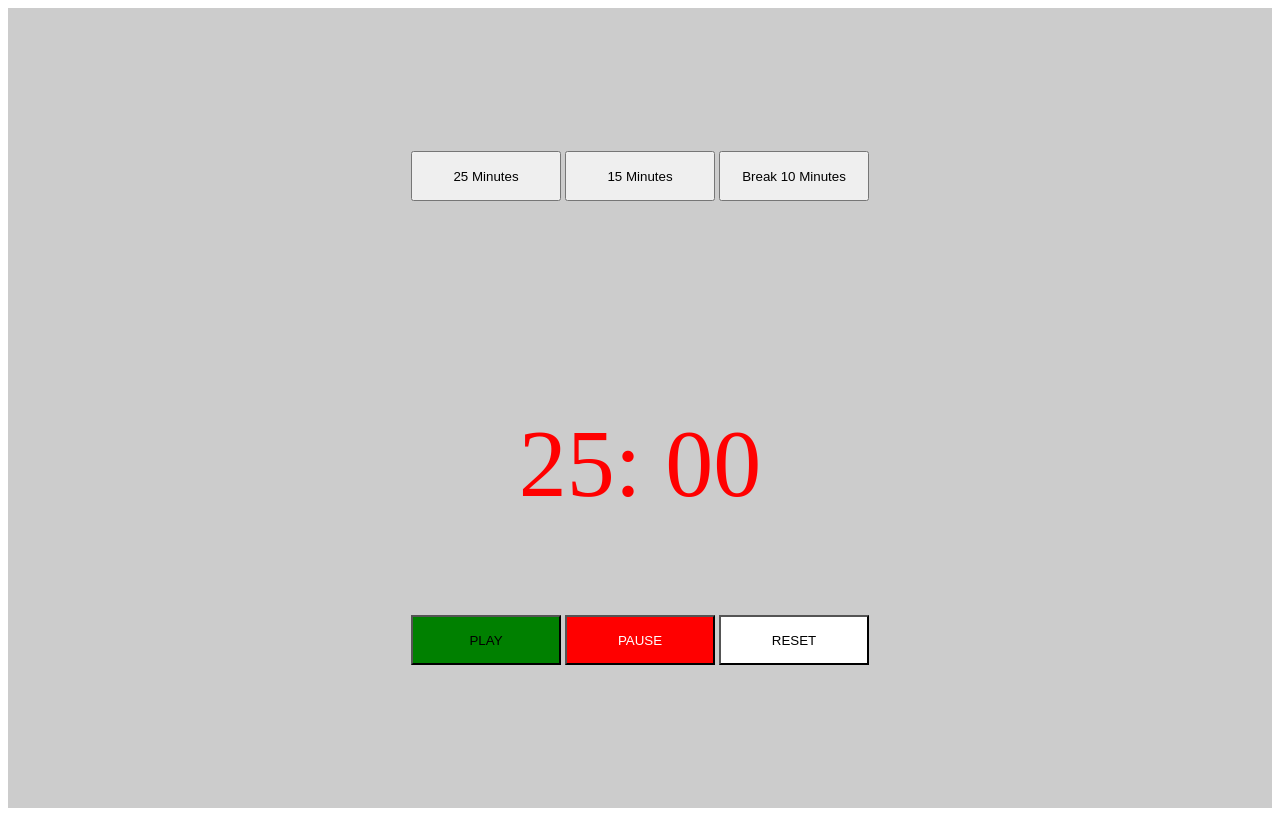
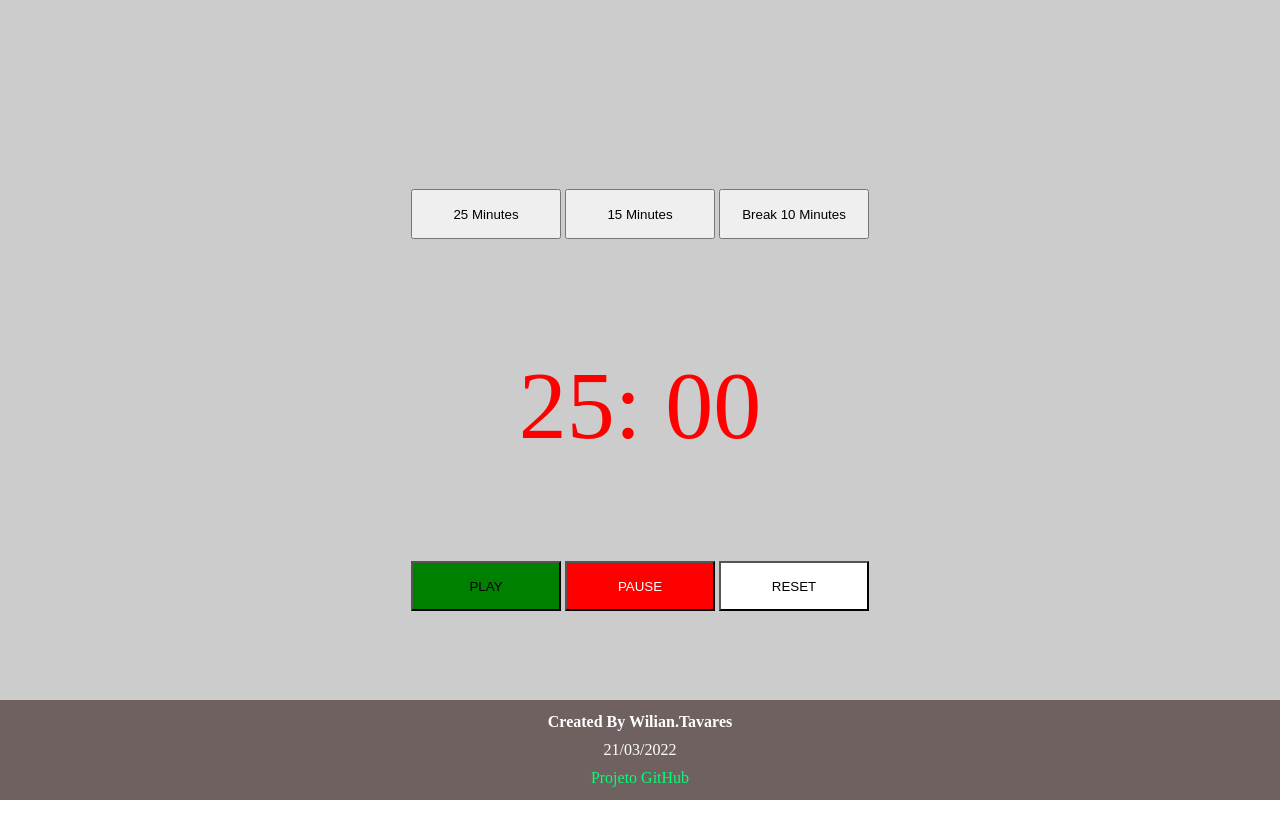
Before and after one commit to wilian-tavares/Contador, a plain HTML site: page index.html in a window 1280 px wide. Drawn offline with Linux system fonts and the light colour scheme.

Commit message:
add footer

```diff
--- a/counter.js
+++ b/counter.js
@@ -38,7 +38,7 @@ function shortBreak() {
     reset();
     minutes = 10;
 
-    document.getElementById('break').innerHTML = 'SHORT BREAK';
+    document.getElementById('break').innerHTML = 'BREAK';
 
     document.getElementById('minutes').innerHTML = minutes + ':';
     document.getElementById('seconds').innerHTML = seconds + '0';
--- a/index.html
+++ b/index.html
@@ -29,6 +29,12 @@
             <button class="reset" onclick="reset()">RESET</button>
         </div>
 
+        <footer>
+            <h4>Created By Wilian.Tavares</h4>
+            <span>21/03/2022</span>
+            <a href="https://github.com/wilian-tavares/Contador">Projeto GitHub</a>
+        </footer>
+
     </div>
     <script src="counter.js"></script>
 </body>
--- a/style.css
+++ b/style.css
@@ -1,6 +1,13 @@
+*{
+    padding: 0;
+    margin: 0;
+    text-decoration: none;
+}
+
 .container {
     background: #ccc;
     height: 100vh;
+
     display: flex;
     justify-content:center;
     align-items: center;
@@ -10,11 +17,21 @@
 .timer {
    font-size: 6rem;
    color: red;
+   margin-bottom: 100px;
 }
+
+.break {
+    text-align: center;
+    color: blue;
+    font-size: 4rem;
+}
+
+
 
 button {
     height: 50px;
     width: 150px;
+
 }
 button.play {
     background-color: green;
@@ -32,9 +49,23 @@ button:hover {
     cursor: pointer;
 }
 
-.break {
+footer {
+    display: flex;
+    justify-content:center;
+    align-items:center;
+    flex-direction: column;
 
-    text-align: center;
-    color: blue;
-    font-size: 4rem;
+    position: fixed;
+    bottom: 0;
+    background: rgb(112, 97, 97);
+    color: white;
+    height: 100px;
+    width: 100%;
+
 }
+footer span{
+    margin: 10px;
+}
+a {
+    color: rgb(0, 255, 115);
+}
```
